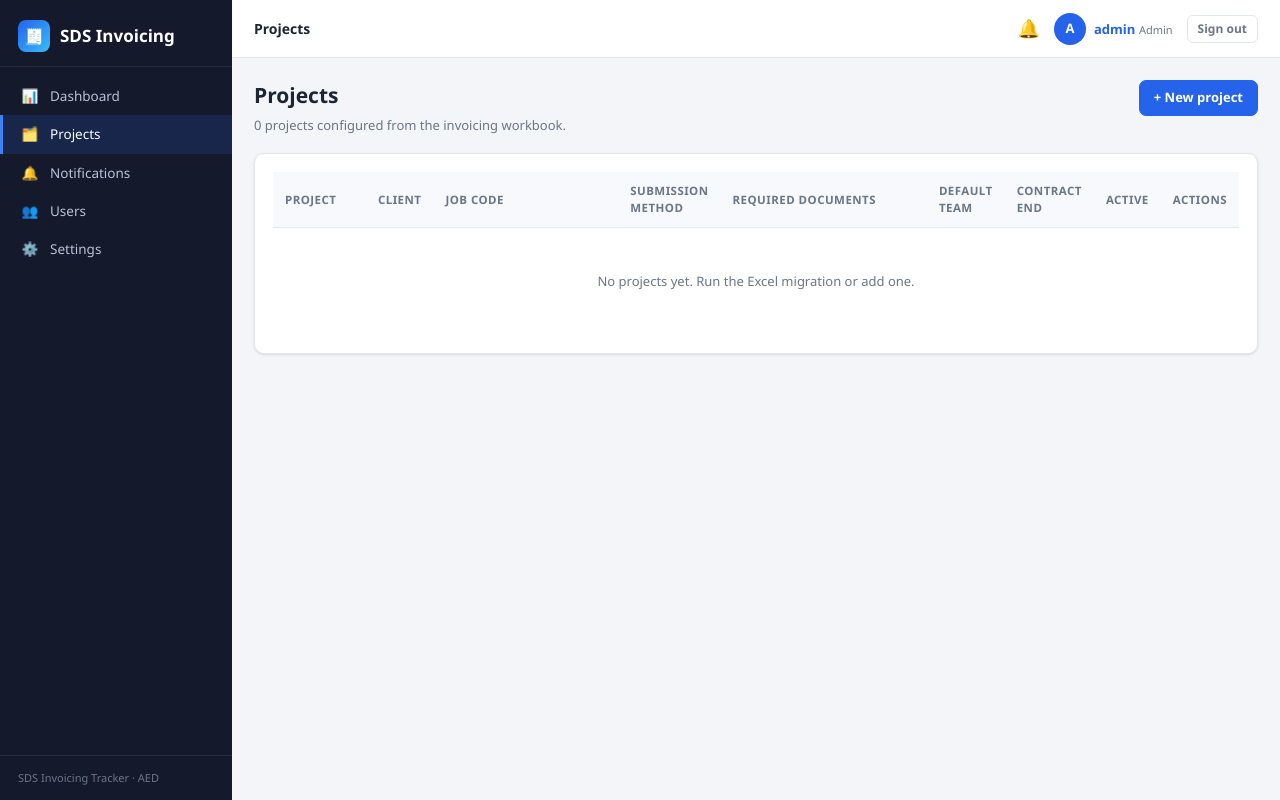
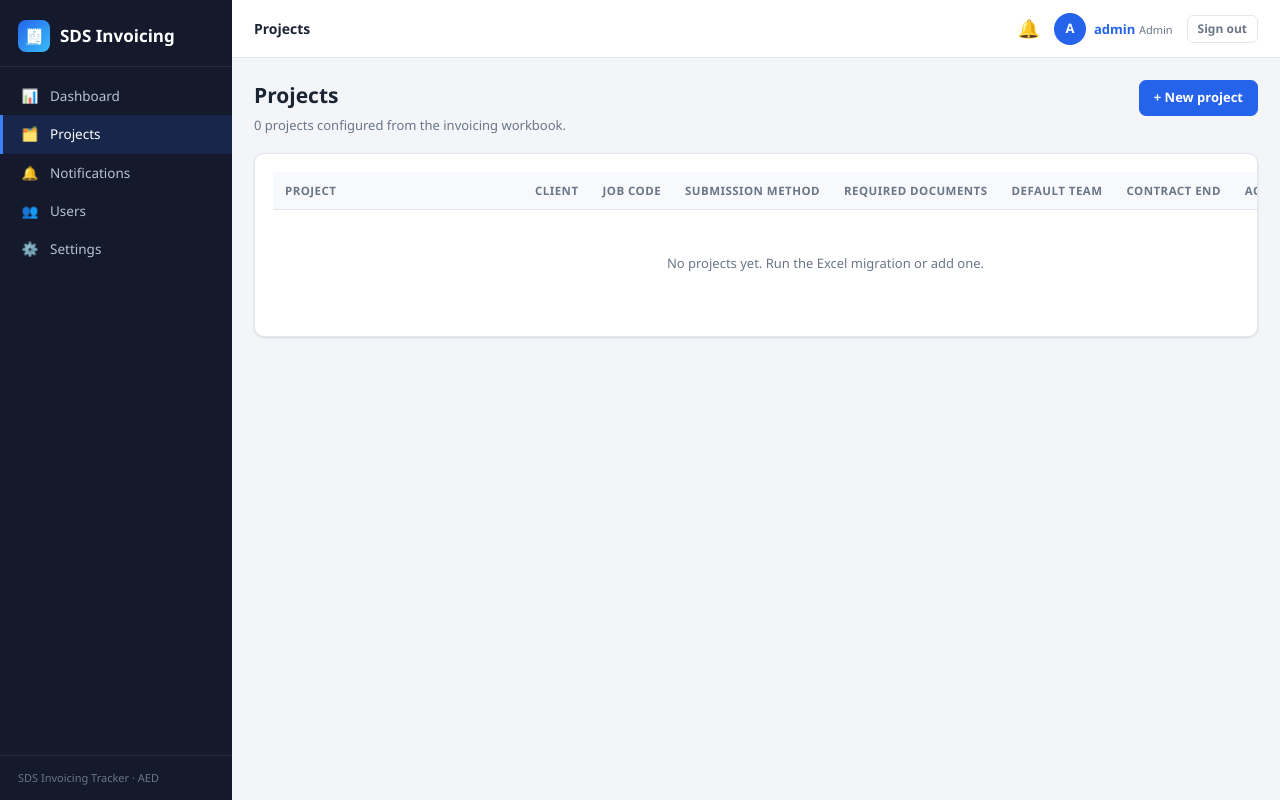
Before and after one commit to sgs-it/SDS-Invoicing, a Flask app: page /projects in a window 1280 px wide. Run offline with Flask 3, Linux system fonts and the light colour scheme; a user stored in the database is signed in; data comes from the database, SQL or seed files in the repository; data that the repository does not hold is empty.

Commit message:
Revert projects layout to original styling

```diff
--- a/web/templates/projects.html
+++ b/web/templates/projects.html
@@ -14,15 +14,15 @@
   <div class="card-body table-wrap">
     <table class="tbl">
       <tr>
-        <th style="width: auto;">Project</th>
-        <th style="width: 1%; white-space: normal;">Client</th>
-        <th style="white-space: normal; min-width: 150px;">Job code</th>
-        <th style="width: 1%; white-space: normal; min-width: 100px;">Submission method</th>
-        <th style="white-space: normal; min-width: 150px;">Required documents</th>
-        <th style="width: 1%; white-space: normal;">Default team</th>
-        <th style="width: 1%; white-space: normal;">Contract end</th>
-        <th style="width: 1%; white-space: normal;">Active</th>
-        <th style="text-align: right; width: 1%;">Actions</th>
+        <th style="width: 30%; min-width: 250px;">Project</th>
+        <th>Client</th>
+        <th>Job code</th>
+        <th>Submission method</th>
+        <th>Required documents</th>
+        <th>Default team</th>
+        <th>Contract end</th>
+        <th>Active</th>
+        <th style="text-align: right; width: 100%;">Actions</th>
       </tr>
       {% for p in projects %}
       <tr>
```
